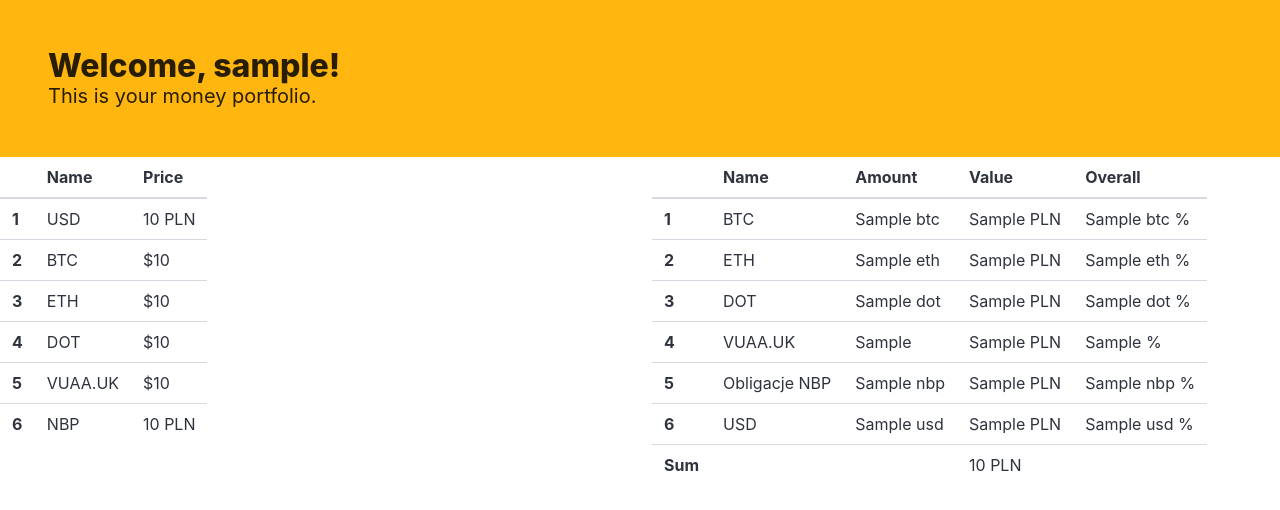
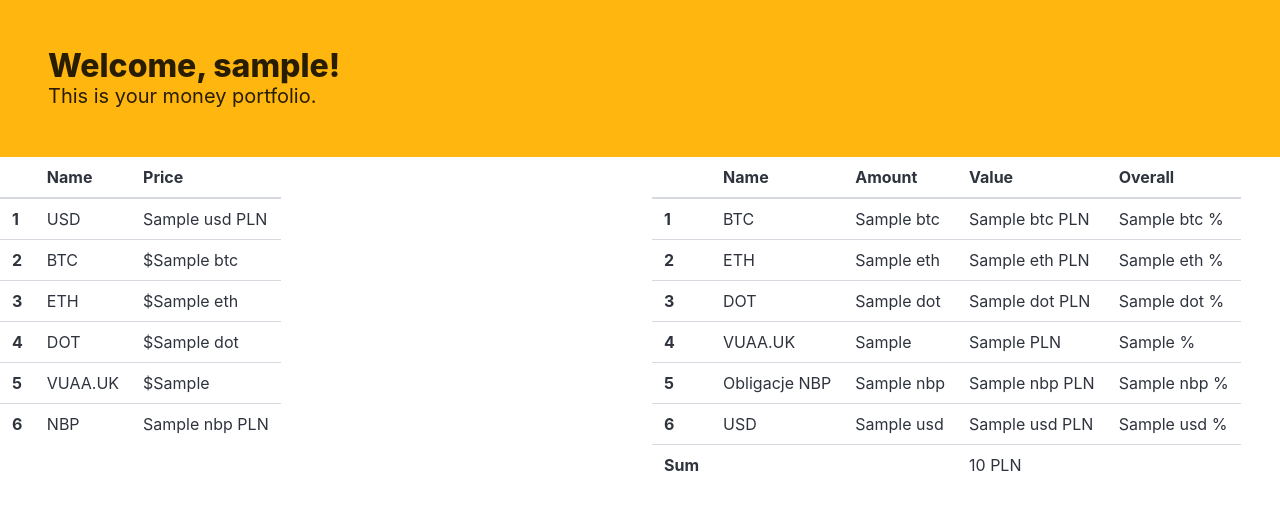
Before and after one commit to kamil-kazmierczak/python-cash-app, a Flask app: template templates/assets.html in a window 1280 px wide. Shown: the part 56-566 px from the top of the page. Run offline with Flask 3, Linux system fonts and the light colour scheme; the template is opened without the code that fills it: most values are stand-ins (such as "Sample title", 1, 10 or a date in 2020); some libraries are stand-ins or nearby versions.

Commit message:
Read newest price from file, decimal formatting

```diff
--- a/app.py
+++ b/app.py
@@ -89,48 +89,42 @@
 @app.route('/assets')
 @login_required
 def assets():
-    btc_price = round(float(FileService.read_btc_price("2024-11-23")), 2)
-    eth_price = round(float(FileService.read_eth_price("2024-11-23")), 2)
-    dot_price = round(float(FileService.read_dot_price("2024-11-23")), 2)
-    vuaa_price = round(float(FileService.read_vuaa_price("2024-11-22")), 2)
-    nbp_price = 100
-    usd = round(float(FileService.read_usd_price_in_pln()), 2)
-
     assets_per_name = FileService.read_assets()
 
-    value_btc_pln = round(float(assets_per_name['BTC']) * float(btc_price) * usd, 2)
-    value_eth_pln = round(float(assets_per_name['ETH']) * float(eth_price) * usd, 2)
-    value_dot_pln = round(float(assets_per_name['DOT']) * float(dot_price) * usd, 2)
-    value_vuaa_pln = round(float(assets_per_name['VUAA.UK']) * float(vuaa_price) * usd, 2)
-    value_nbp_pln = assets_per_name['NBP'] * nbp_price
-    value_usd_pln = round(assets_per_name['USD'] * usd, 2)
+    prices = {
+        'BTC': round(float(FileService.read_current_crypto_price('json/btc.json')), 2),
+        'ETH': round(float(FileService.read_current_crypto_price('json/eth.json')), 2),
+        'DOT': round(float(FileService.read_current_crypto_price('json/dot.json')), 2),
+        'VUAA.UK': round(float(FileService.read_current_etf_price('json/vuaa.json')), 2),
+        'NBP': 100,
+        'USD': round(float(FileService.read_usd_price_in_pln()), 2)
+    }
 
-    _sum = round(value_btc_pln + value_eth_pln + value_dot_pln + value_vuaa_pln + value_nbp_pln + value_usd_pln, 2)
+    values = {
+        'BTC': round(float(assets_per_name['BTC']) * prices['BTC'] * prices['USD'], 2),
+        'ETH': round(float(assets_per_name['ETH']) * prices['ETH'] * prices['USD'], 2),
+        'DOT': round(float(assets_per_name['DOT']) * prices['DOT'] * prices['USD'], 2),
+        'VUAA.UK': round(float(assets_per_name['VUAA.UK']) * prices['VUAA.UK'] * prices['USD'], 2),
+        'NBP': assets_per_name['NBP'] * prices['NBP'],
+        'USD': round(assets_per_name['USD'] * prices['USD'], 2)
+    }
+
+    _sum = round(values['BTC'] + values['ETH'] + values['DOT'] + values['VUAA.UK'] + values['NBP'] + values['USD'], 2)
 
     overall = {
-        'BTC': round(value_btc_pln / _sum, 2) * 100,
-        'ETH': round(value_eth_pln / _sum, 2) * 100,
-        'DOT': round(value_dot_pln / _sum, 2) * 100,
-        'VUAA.UK': round(value_vuaa_pln / _sum, 2) * 100,
-        'NBP': round(value_nbp_pln / _sum, 2) * 100,
-        'USD': round(value_usd_pln / _sum, 2) * 100
+        'BTC': f"{values['BTC'] / _sum * 100:.2f}",
+        'ETH': f"{values['ETH'] / _sum * 100:.2f}",
+        'DOT': f"{values['DOT'] / _sum * 100:.2f}",
+        'VUAA.UK': f"{values['VUAA.UK'] / _sum * 100:.2f}",
+        'NBP': f"{values['NBP'] / _sum * 100:.2f}",
+        'USD': f"{values['USD'] / _sum * 100:.2f}"
     }
 
     return render_template('assets.html',
                            title='Money Portfolio',
                            username='Kamil',
-                           btc_price=btc_price,
-                           eth_price=eth_price,
-                           dot_price=dot_price,
-                           vuaa_price=vuaa_price,
-                           usd_price=usd,
-                           nbp_price=nbp_price,
-                           value_btc_pln=value_btc_pln,
-                           value_eth_pln=value_eth_pln,
-                           value_dot_pln=value_dot_pln,
-                           value_vuaa_pln=value_vuaa_pln,
-                           value_nbp_pln=value_nbp_pln,
-                           value_usd_pln=value_usd_pln,
+                           prices=prices,
+                           values=values,
                            assets_per_name=assets_per_name,
                            overall=overall,
                            _sum=_sum
--- a/json/usd.json
+++ b/json/usd.json
@@ -2,10 +2,10 @@
     "success": true,
     "terms": "https://fxratesapi.com/legal/terms-conditions",
     "privacy": "https://fxratesapi.com/legal/privacy-policy",
-    "timestamp": 1732386900,
-    "date": "2024-11-23T18:35:00.000Z",
+    "timestamp": 1732471200,
+    "date": "2024-11-24T18:00:00.000Z",
     "base": "USD",
     "rates": {
-        "PLN": 4.1565006268
+        "PLN": 4.1565007697
     }
 }
--- a/services/file_service.py
+++ b/services/file_service.py
@@ -56,3 +56,17 @@
                 asset_amount = float(row[1])
                 assets_per_name[asset_name] = asset_amount
         return assets_per_name
+
+    @staticmethod
+    def read_current_crypto_price(file_path):
+        with open(file_path, 'r') as file:
+            content = json.load(file)
+            current_date = list(content[DIGITAL_KEY].keys())[0]
+        return content[DIGITAL_KEY][current_date]['1. open']
+
+    @staticmethod
+    def read_current_etf_price(file_path):
+        with open(file_path, 'r') as file:
+            content = json.load(file)
+            current_date = list(content[KEY].keys())[0]
+        return content[KEY][current_date]['1. open']
--- a/templates/assets.html
+++ b/templates/assets.html
@@ -106,38 +106,38 @@
             <tr>
                 <th>1</th>
                 <td>USD</td>
-                <td>{{ usd_price }} PLN</td>
+                <td>{{ prices.USD }} PLN</td>
             </tr>
 
             <tr>
                 <th>2</th>
                 <td>BTC</td>
-                <td>${{ btc_price }}</td>
+                <td>${{ prices.BTC }}</td>
             </tr>
 
             <tr>
                 <th>3</th>
                 <td>ETH</td>
-                <td>${{ eth_price }}</td>
+                <td>${{ prices.ETH }}</td>
             </tr>
 
             <tr>
                 <th>4</th>
                 <td>DOT</td>
-                <td>${{ dot_price }}</td>
+                <td>${{ prices.DOT }}</td>
             </tr>
 
             <tr>
                 <th>5</th>
                 <td>VUAA.UK</td>
-                <td>${{ vuaa_price }}</td>
+                <td>${{ prices['VUAA.UK'] }}</td>
             </tr>
 
 
             <tr>
                 <th>6</th>
                 <td>NBP</td>
-                <td>{{ nbp_price }} PLN</td>
+                <td>{{ prices.NBP }} PLN</td>
             </tr>
             </tbody>
 
@@ -160,7 +160,7 @@
                 <th>1</th>
                 <td>BTC</td>
                 <td>{{ assets_per_name.BTC }}</td>
-                <td>{{ value_btc_pln }} PLN</td>
+                <td>{{ values.BTC }} PLN</td>
                 <td>{{ overall.BTC }} %</td>
             </tr>
 
@@ -168,7 +168,7 @@
                 <th>2</th>
                 <td>ETH</td>
                 <td>{{ assets_per_name.ETH }}</td>
-                <td>{{ value_eth_pln }} PLN</td>
+                <td>{{ values.ETH }} PLN</td>
                 <td>{{ overall.ETH }} %</td>
             </tr>
 
@@ -176,7 +176,7 @@
                 <th>3</th>
                 <td>DOT</td>
                 <td>{{ assets_per_name.DOT }}</td>
-                <td>{{ value_dot_pln }} PLN</td>
+                <td>{{ values.DOT }} PLN</td>
                 <td>{{ overall.DOT }} %</td>
             </tr>
 
@@ -184,16 +184,15 @@
                 <th>4</th>
                 <td>VUAA.UK</td>
                 <td>{{ assets_per_name['VUAA.UK'] }}</td>
-                <td>{{ value_vuaa_pln }} PLN</td>
+                <td>{{ values['VUAA.UK'] }} PLN</td>
                 <td>{{ overall['VUAA.UK'] }} %</td>
             </tr>
-
 
             <tr>
                 <th>5</th>
                 <td>Obligacje NBP</td>
                 <td>{{ assets_per_name.NBP }}</td>
-                <td>{{ value_nbp_pln }} PLN</td>
+                <td>{{ values.NBP }} PLN</td>
                 <td>{{ overall.NBP }} %</td>
             </tr>
 
@@ -201,7 +200,7 @@
                 <th>6</th>
                 <td>USD</td>
                 <td>{{ assets_per_name.USD }}</td>
-                <td>{{ value_usd_pln }} PLN</td>
+                <td>{{ values.USD }} PLN</td>
                 <td>{{ overall.USD }} %</td>
             </tr>
 
```
Also changed, not shown: json/btc.json, json/dot.json, json/eth.json.
